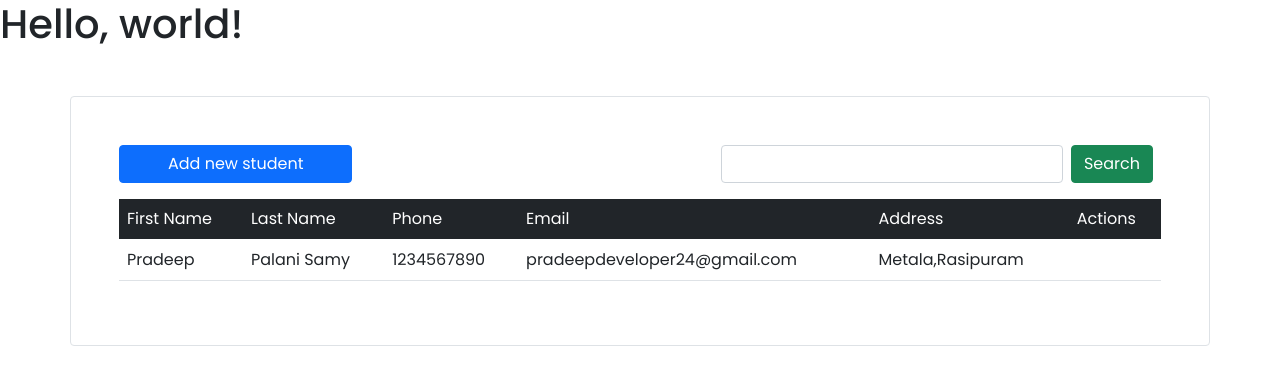
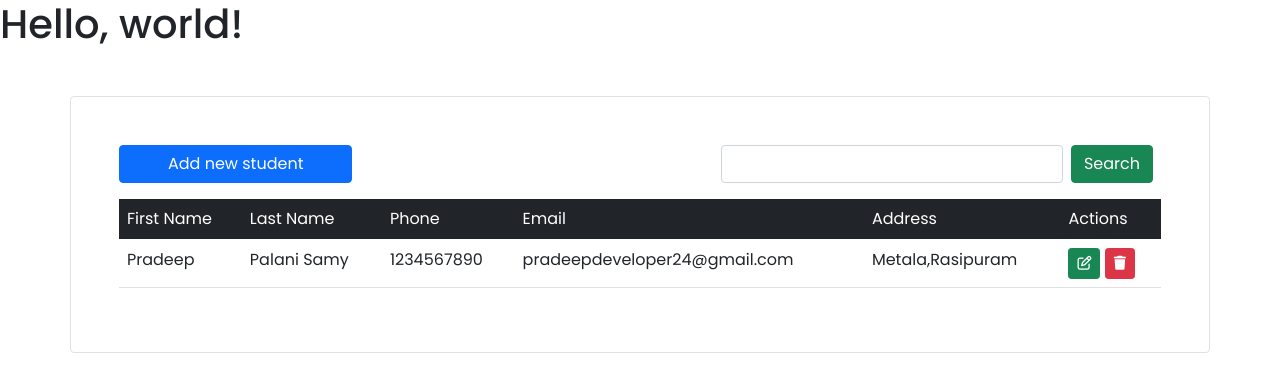
Before and after one commit to sathishkumar-c-2002/Django-CRUD-Search-Operation, a Django app: page / in a window 1280 px wide. Shown: the top 392 px of the page. Run offline with Django 5.2, Linux system fonts and the light colour scheme; data comes from the database, SQL or seed files in the repository; some libraries are stand-ins or nearby versions.

Commit message:
Added Action column with Edit and Delete Icon

```diff
--- a/crudapp/templates/index.html
+++ b/crudapp/templates/index.html
@@ -47,7 +47,10 @@
                 <td>{{student.phone}}</td>
                 <td>{{student.email}}</td>
                 <td>{{student.address}}</td>
-                <td></td>
+                <td>
+                    <a href="" class="btn btn-success btn-sm"><i class="fa-regular fa-pen-to-square"></i></a>
+                    <a href="" class="btn btn-danger btn-sm"><i class="fa-solid fa-trash"></i></a>
+                </td>
                </tr>
                {%endfor%}
 
```
